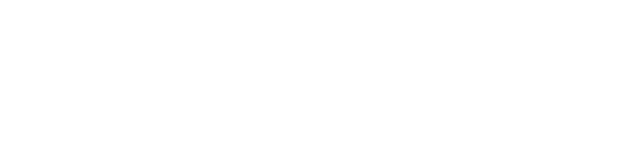
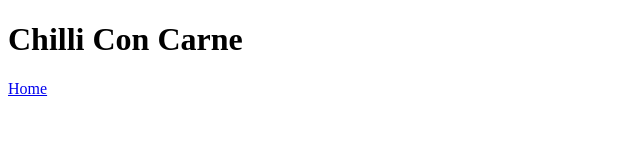
Before and after one commit to DaveBerry75/odin-recipes, a plain HTML site: page recipes/chilli.html in a window 1280 px wide. Shown: the whole page, without its empty margins (0-640 px from the left). Drawn offline with Linux system fonts and the light colour scheme.

Commit message:
Add home links to last two pages

```diff
--- a/recipes/chilli.html
+++ b/recipes/chilli.html
@@ -6,6 +6,7 @@
     <title>Chilli</title>
 </head>
 <body>
-
+    <h1>Chilli Con Carne</h1>
+    <a href="./../index.html">Home</a>
 </body>
 </html>
```
Also changed, not shown: recipes/chicken.html (+9 -1 lines).
